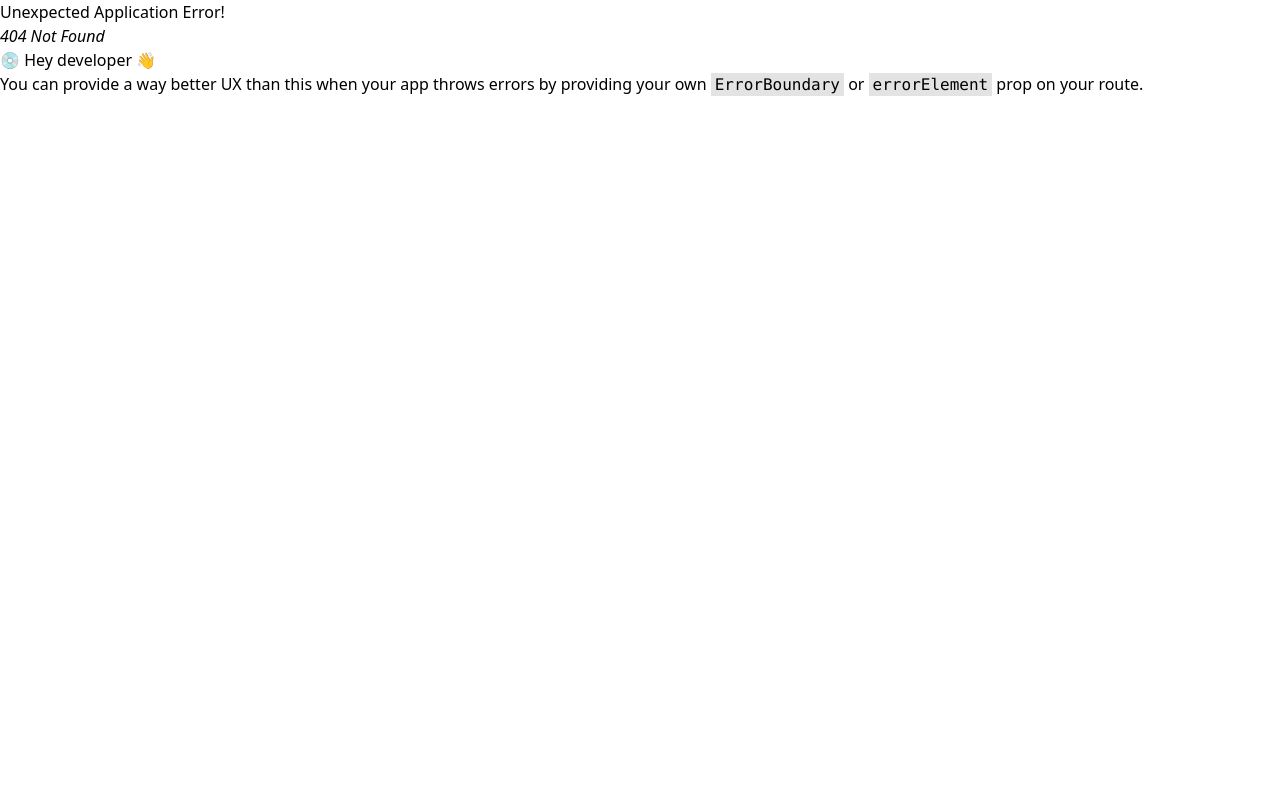
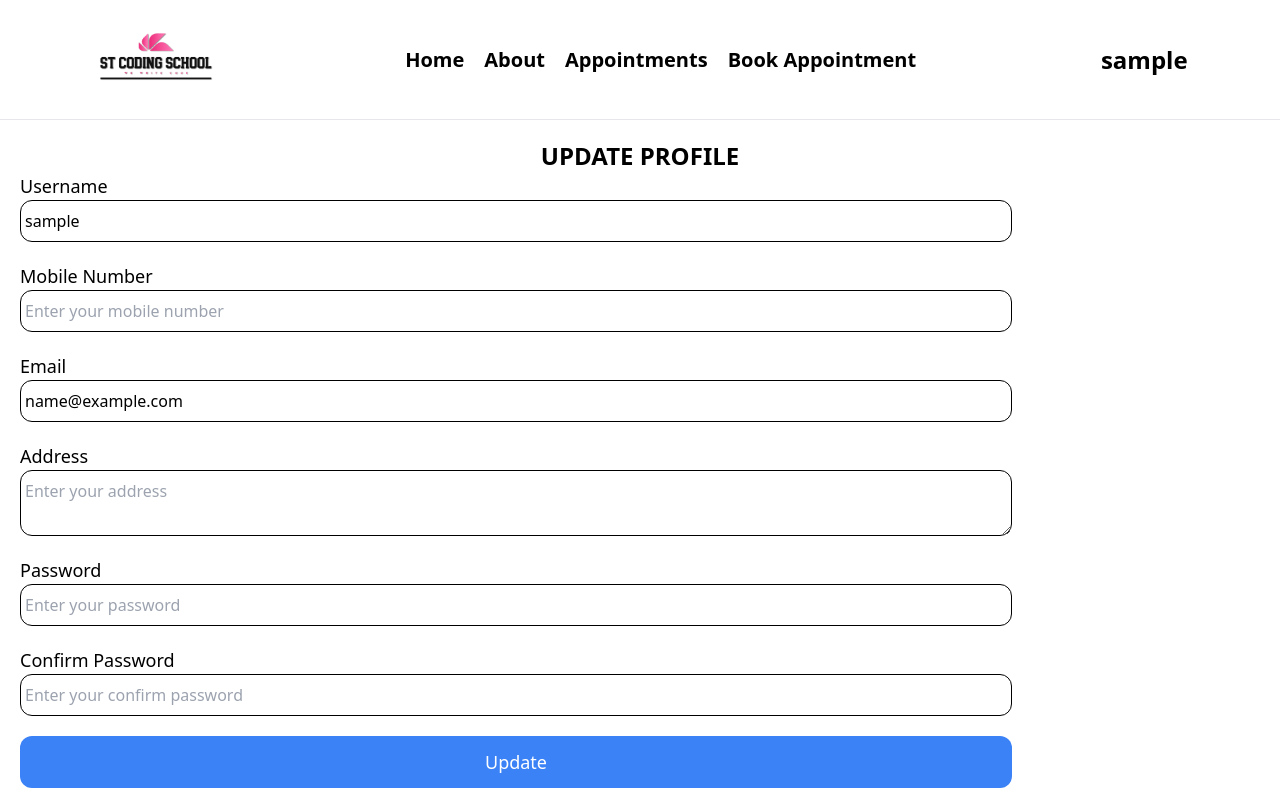
Before and after one commit to Naveenvk29/Student-TB-appointment, a React (Vite) app in the folder client/: page /profile in a window 1280 px wide. Before the commit this address had no page. Built offline with nearby package versions, Linux system fonts and the light colour scheme; sample sign-in values are in the browser's storage.

Commit message:
added privateroutes adn profile page

```diff
--- a/client/src/main.jsx
+++ b/client/src/main.jsx
@@ -14,12 +14,18 @@ import {
 //
 import Login from "./pages/Auth/Login.jsx";
 import Registration from "./pages/Auth/Registration.jsx";
-
+import PrivateRoutes from "./pages/User/privateRoutes.jsx";
+import Profile from "./pages/User/Profile.jsx";
 const routes = createBrowserRouter(
   createRoutesFromElements(
     <Route path="/" element={<App />}>
       <Route path="/login" element={<Login />} />
       <Route path="/register" element={<Registration />} />
+
+      {/* Private routes */}
+      <Route path="" element={<PrivateRoutes />}>
+        <Route path="/profile" element={<Profile />} />
+      </Route>
     </Route>
   )
 );
--- a/client/src/pages/Home/Naigation.jsx
+++ b/client/src/pages/Home/Naigation.jsx
@@ -23,7 +23,7 @@ const Naigation = () => {
   };
 
   return (
-    <div className="w-full border h-[15vh] bg-transparent  mx-auto flex items-center justify-around">
+    <div className="w-full border-b h-[15vh] bg-transparent  mx-auto flex items-center justify-around">
       <div className="flex justify-center items-center">
         <img src={logo} alt="" className="w-[10vw]" />
       </div>
--- /dev/null
+++ b/client/src/pages/User/Profile.jsx
@@ -0,0 +1,145 @@
+import { useState, useEffect } from "react";
+import { useSelector, useDispatch } from "react-redux";
+import { Setcredentials } from "../../redux/features/authSlice";
+import { useUpdateUserProfileMutation } from "../../redux/Api/userApi"; // Corrected function name
+import { toast } from "react-toastify";
+const Profile = () => {
+  const [username, setUsername] = useState("");
+  const [email, setEmail] = useState("");
+  const [password, setPassword] = useState("");
+  const [confirmPassword, setConfirmPassword] = useState("");
+  const [phone, setPhone] = useState("");
+  const [address, setAddress] = useState("");
+  const { userInfo } = useSelector((state) => state.auth);
+
+  const dispatch = useDispatch();
+  const [updateUser, { isLoading }] = useUpdateUserProfileMutation(); // Corrected hook name
+
+  useEffect(() => {
+    if (userInfo) {
+      setUsername(userInfo.username);
+      setEmail(userInfo.email);
+      setPhone(userInfo.phone);
+      setAddress(userInfo.address);
+    }
+  }, [userInfo]);
+
+  const handleSubmit = async (e) => {
+    e.preventDefault();
+
+    if (password !== confirmPassword) {
+      toast.error("Passwords do not match");
+      return;
+    }
+
+    try {
+      const res = await updateUser({
+        username,
+        email,
+        password,
+        phone,
+        address,
+      }).unwrap();
+      toast.success("Profile updated successfully");
+      dispatch(Setcredentials({ ...res }));
+    } catch (error) {
+      console.error("Failed to update profile:", error);
+      const errorMessage =
+        error?.data || "Failed to update profile. Please try again.";
+      toast.error(errorMessage);
+    }
+  };
+  return (
+    <div className="max-w-screen-xl mx-auto flex flex-col  p-5 rounded-3xlmy-5">
+      <h1 className="text-2xl text-center font-bold uppercase">
+        Update Profile
+      </h1>
+      <form onSubmit={handleSubmit}>
+        <div className="flex flex-col mb-5">
+          <label htmlFor="username" className="text-lg font-medium">
+            Username
+          </label>
+          <input
+            type="text"
+            placeholder="Enter your username"
+            value={username}
+            className="border border-black rounded-xl p-5 py-2 px-1 w-[80%]"
+            onChange={(e) => setUsername(e.target.value)}
+          />
+        </div>
+        <div className="flex flex-col mb-5">
+          <label htmlFor="phone" className="text-lg font-medium">
+            Mobile Number
+          </label>
+          <input
+            type="number"
+            placeholder="Enter your mobile number"
+            value={phone}
+            className="border border-black rounded-xl p-5 py-2 px-1 w-[80%]"
+            onChange={(e) => setPhone(e.target.value)}
+          />
+        </div>
+        <div className="flex flex-col mb-5">
+          <label htmlFor="email" className="text-lg font-medium">
+            Email
+          </label>
+          <input
+            type="email"
+            placeholder="Enter your email"
+            value={email}
+            className="border border-black rounded-xl p-5 py-2 px-1 w-[80%]"
+            onChange={(e) => setEmail(e.target.value)}
+          />
+        </div>
+
+        <div className="flex flex-col mb-5">
+          <label htmlFor="password" className="text-lg font-medium">
+            Address
+          </label>
+          <textarea
+            placeholder="Enter your address"
+            value={address}
+            className="border border-black rounded-xl p-5 py-2 px-1 w-[80%]"
+            onChange={(e) => setAddress(e.target.value)}
+          />
+        </div>
+
+        <div className="flex flex-col mb-5">
+          <label htmlFor="password" className="text-lg font-medium">
+            Password
+          </label>
+          <input
+            type="password"
+            placeholder="Enter your password"
+            value={password}
+            className="border border-black rounded-xl p-5 py-2 px-1 w-[80%]"
+            onChange={(e) => setPassword(e.target.value)}
+          />
+        </div>
+        <div className="flex flex-col mb-5">
+          <label htmlFor="confirmPassword" className="text-lg font-medium">
+            Confirm Password
+          </label>
+          <input
+            type="password"
+            placeholder="Enter your confirm password"
+            value={confirmPassword}
+            className="border border-black rounded-xl p-5 py-2 px-1 w-[80%]"
+            onChange={(e) => setConfirmPassword(e.target.value)}
+          />
+        </div>
+        <button
+          type="submit"
+          className={`w-[80%] py-3 px-5 rounded-xl text-white text-lg font-medium bg-blue-500 hover:bg-blue-600 ${
+            isLoading ? "opacity-50 cursor-not-allowed" : ""
+          }`}
+          disabled={isLoading}
+        >
+          {isLoading ? "Updating..." : "Update"}
+        </button>
+      </form>
+    </div>
+  );
+};
+
+export default Profile;
--- /dev/null
+++ b/client/src/pages/User/privateRoutes.jsx
@@ -0,0 +1,9 @@
+import { useSelector } from "react-redux";
+import { Outlet, Navigate } from "react-router-dom";
+
+const PrivateRoutes = () => {
+  const { userInfo } = useSelector((state) => state.auth);
+  return userInfo ? <Outlet /> : <Navigate to="/login" replace />;
+};
+
+export default PrivateRoutes;
```
